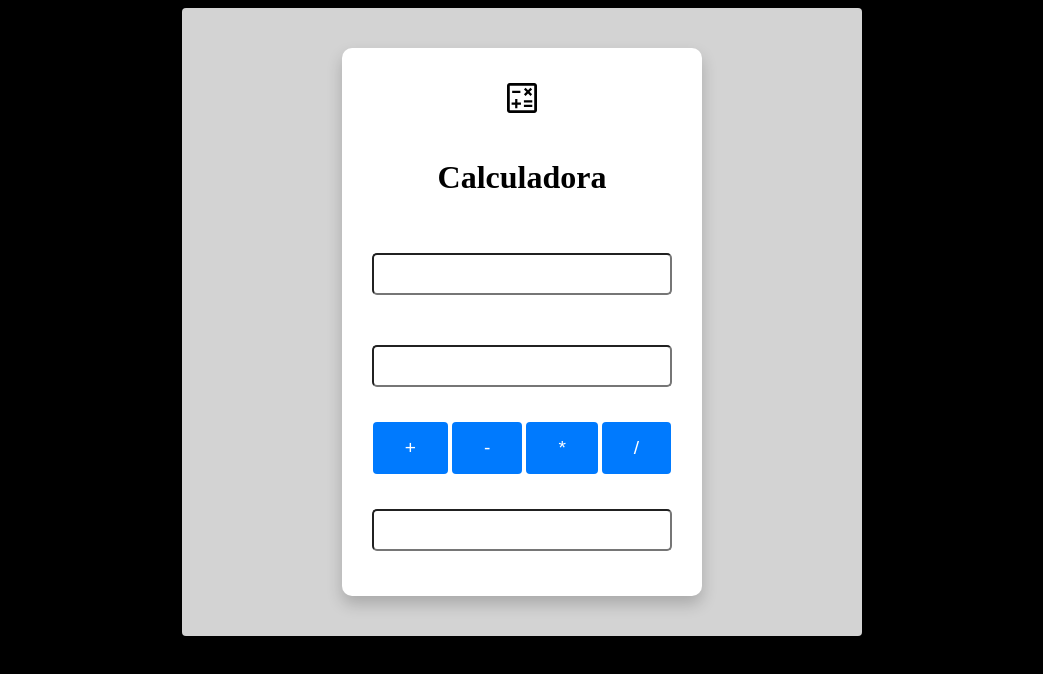
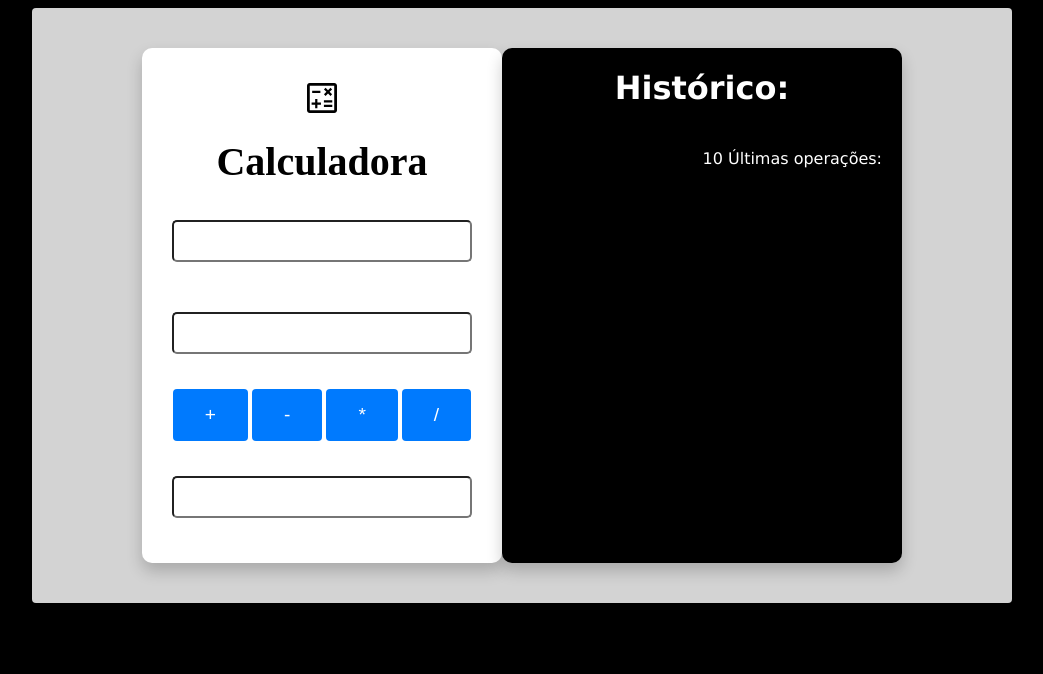
Before and after one commit to Vinist021/BootCamp-DevJr-Projeto-2-Modulo-2, a plain HTML site: page index.html in a window 1280 px wide. Shown: the whole page, without its empty margins (118-1161 px from the left). Drawn offline with Linux system fonts and the light colour scheme.

Commit message:
Closes #6 - Finalizado o histórico e as estilizações

```diff
--- a/index.html
+++ b/index.html
@@ -11,7 +11,9 @@
     <div class="container">
         <div class="calc">
             <object data="ImagemCalculadora.svg" type="image/svg+xml"></object>
-            <h1>Calculadora</h1>
+            <div class="calc-title">
+                Calculadora
+            </div>
             <input id="num1" type="number"/>
             <input id="num2" type="number"/>
             <div>
@@ -24,7 +26,22 @@
             <input id="output" readonly type="text"/>
         </div>
 
-        <div id="history" class="history">
+        <div class="history">
+            <div>
+                <h1 class="history-title">
+                    Histórico:
+                </h1>
+            </div>
+
+
+            <div class="last-operations">
+                10 Últimas operações:
+                <div id="history"></div>
+            </div>
+
+        </div>
+
+
 
         </div>
     </div>
--- a/script.js
+++ b/script.js
@@ -27,7 +27,7 @@ function calc(op)
 
     document.getElementById("output").value = output;
 
-    var newHistory = "<div>" + num1 + " " + op + " " + num2 + " " + "=" + " " + output + "</div>";
+    var newHistory = "<p>" + num1 + " " + op + " " + num2 + " " + "=" + " " + output + "</p>";
     var history    = document.getElementById("history");
 
     history.innerHTML = newHistory + history.innerHTML;
--- a/style.css
+++ b/style.css
@@ -9,6 +9,7 @@ input{
     margin: 15px 70px;
     border-radius: 5px;
     width: 280px;
+    text-align: right;
 }
 
 input[type="number"]:focus{
@@ -29,10 +30,10 @@ button{
 
 .container{
     background-color: #d3d3d3;
-    width: 600px;
+    width: 900px;
     display: flex;
-    flex-direction: column;
-    align-items: center;
+    flex-direction: row;
+    justify-content: center;
     margin: auto;
     padding: 40px;
     border-radius: 4px;
@@ -49,3 +50,28 @@ button{
     border-radius: 10px;
     box-shadow: 0 8px 16px 0 rgba(0, 0, 0, 0.2);
 }
+
+.calc-title{
+    font-size: 40px;
+    font-weight: 700;
+}
+
+.history{
+    font-family: Verdana, Geneva, Tahoma, sans-serif;
+    color: #FFF;
+    width: 400px;
+
+    background-color: #000000;
+    border-radius: 10px;
+    box-shadow: 0 8px 16px 0 rgba(0, 0, 0, 0.2);
+}
+
+.history-title{
+    display: flex;
+    justify-content: center;
+}
+
+.last-operations{
+   text-align: right;
+   padding: 20px;
+}
```
